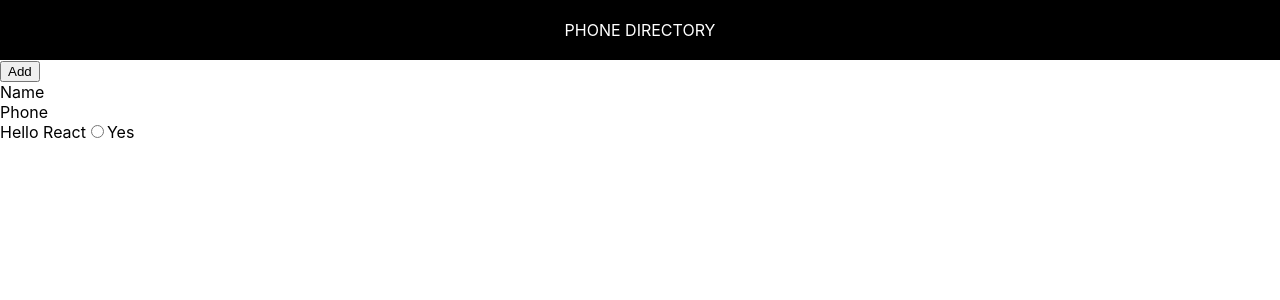
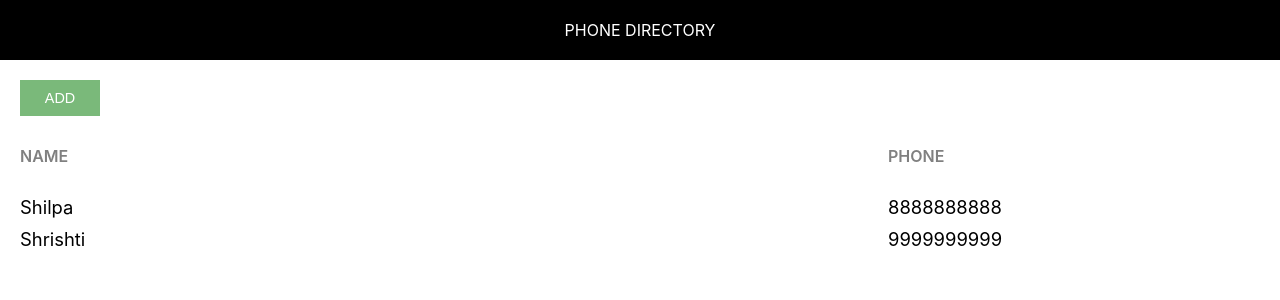
Before and after one commit to Chirag-debug/phone-directory, a React (Create React App) app: page / in a window 1280 px wide. Shown: the top 300 px of the page. Built offline with nearby package versions, Linux system fonts and the light colour scheme.

Commit message:
Rendered Subscribers Dynamically

```diff
--- a/src/App.css
+++ b/src/App.css
@@ -1,38 +1,44 @@
-.App {
-  text-align: center;
+.component-body-container {
+  padding: 20px;
 }
 
-.App-logo {
-  height: 40vmin;
-  pointer-events: none;
+.custom-btn {
+  padding: 10px;
+  border: none;
+  margin-right: 10px;
+  text-transform: uppercase;
+  width: 80px;
+  font-size: 0.9rem;
+  cursor: pointer;
+  outline: none;
 }
 
-@media (prefers-reduced-motion: no-preference) {
-  .App-logo {
-    animation: App-logo-spin infinite 20s linear;
-  }
+.add-btn {
+  background: #7ab97a;
+  color: #fff;
 }
 
-.App-header {
-  background-color: #282c34;
-  min-height: 100vh;
-  display: flex;
-  flex-direction: column;
-  align-items: center;
-  justify-content: center;
-  font-size: calc(10px + 2vmin);
-  color: white;
+.grid-container {
+  display: grid;
+  grid-template-columns: 40% 30% auto;
+  margin-bottom: 10px;
 }
 
-.App-link {
-  color: #61dafb;
+.heading-container {
+  margin: 30px 0 30px 0;
+  width: 100%;
 }
 
-@keyframes App-logo-spin {
-  from {
-    transform: rotate(0deg);
-  }
-  to {
-    transform: rotate(360deg);
-  }
+.grid-item {
+  background-color: rgba(255, 255, 255, 0.8);
+  font-size: 1.15rem;
+  word-wrap: break-word;
+  padding-right: 10px;
 }
+
+.name-heading, .phone-heading {
+  font-size: 1rem;
+  font-weight: 600;
+  color: #808080;
+  text-transform: uppercase;
+}
--- a/src/App.js
+++ b/src/App.js
@@ -1,22 +1,44 @@
 import React, { Component } from "react";
 import Header from "./Header"
 import { Fragment } from 'react';
+import './App.css'
 
 class App extends Component {
   render() {
+    let subscribers = [
+      {
+        id : 1,
+        name : "Shilpa",
+        phone : "8888888888"
+      },
+      {
+        id : 2,
+        name : "Shrishti",
+        phone : "9999999999"
+      }
+    ]
     return (
-       <Fragment>
+       <div className="component-container">
          <Header />
-         <button>Add</button>
-         <div>
-           <span>Name</span> <br/>
-           <span>Phone</span>
+         <div className="component-body-container">
+            <button className="custom-btn add-btn">Add</button>
+            <div className="grid-container heading-container">
+              <span className="grid-item name-heading">Name</span> <br/>
+              <span className="grid-item phone-heading">Phone</span>
+            </div>
+
+            {
+              subscribers.map( sub => {
+                return <div key={sub.id} className="grid-container">
+              <span className="grid-item">{sub.name}</span> <br/>
+              <span className="grid-item">{sub.phone}</span>
+              </div>
+              })
+            }
+
          </div>
-      </Fragment>
+      </div>
       );
-
-
-
   }
 }
 
--- /dev/null
+++ b/src/Header.css
@@ -0,0 +1,7 @@
+.header {
+    text-align: center;
+    padding: 20px;
+    background: #000;
+    color: #fff;
+    text-transform: uppercase;
+}
--- a/src/Header.js
+++ b/src/Header.js
@@ -1,20 +1,26 @@
 import React from 'react';
+import './Header.css'
 
 const Header = function() {
-    const headerStyle = {textAlign: 'center', padding: 20, background: '#000', color: '#fff', textTransform: 'uppercase'};
+
     return(
-        <div style={headerStyle}>
+        <div className="header">
            Phone Directory
          </div>
     )
 }
 
-
-
 export default Header;
 
 
 
+
+//const headerStyle = {textAlign: 'center', padding: 20, background: '#000', color: '#fff', textTransform: 'uppercase'};
+    // return(
+    //     <div style={headerStyle}>
+    //        Phone Directory
+    //      </div>
+    // )
 
 //import React, {Component} from 'react';
 
--- a/src/index.js
+++ b/src/index.js
@@ -9,8 +9,6 @@
   <React.StrictMode>
     <App />
   </React.StrictMode>
-  <span>Hello React</span>
-  <input type="radio" value="radio"/>Yes
   </div>,
   document.getElementById('root')
 );
```
